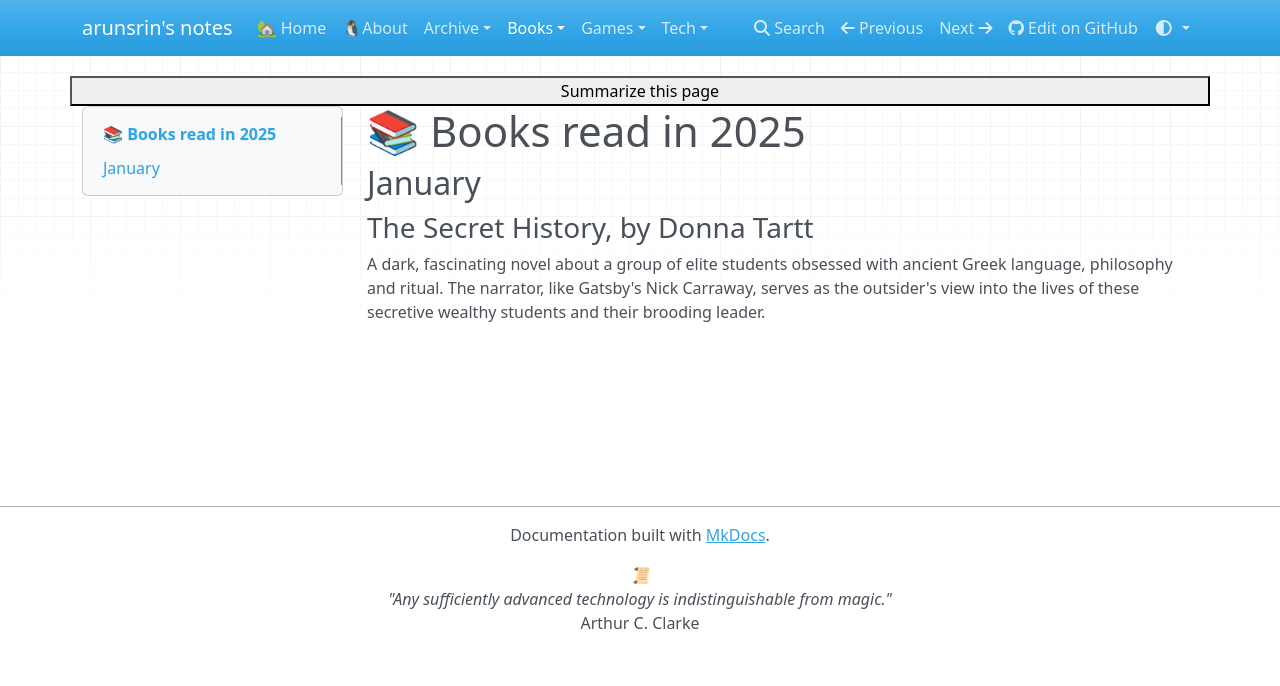
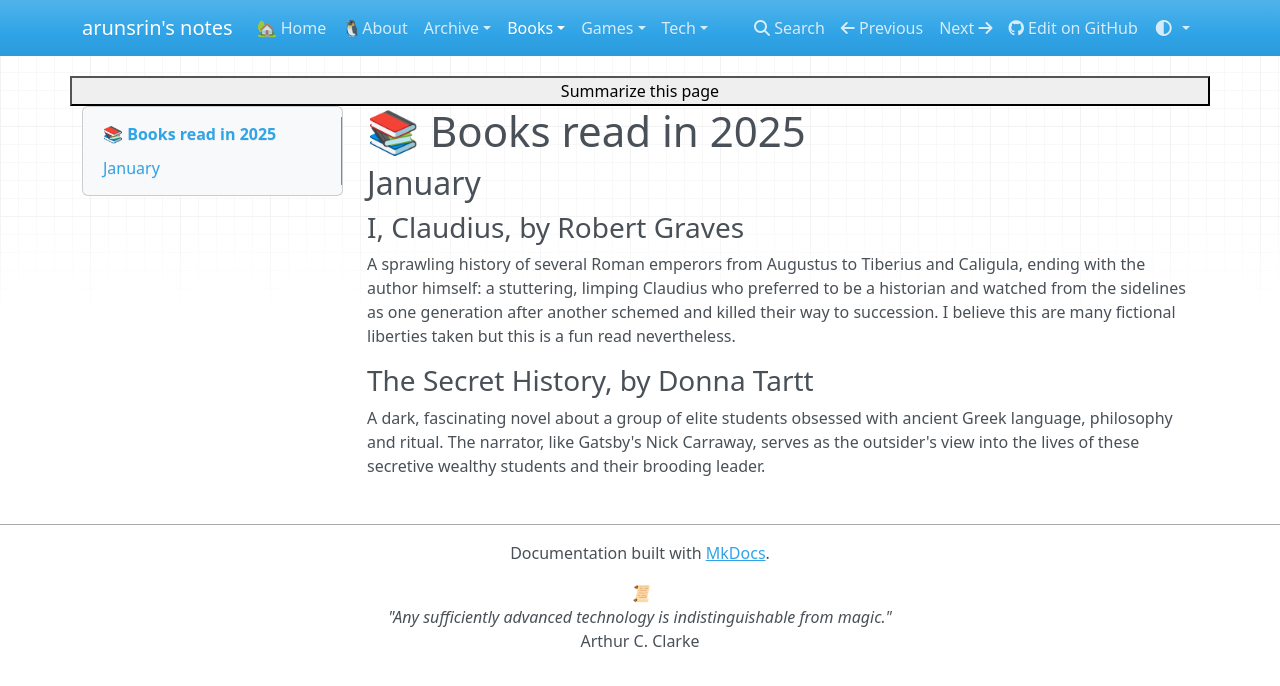
Before and after one commit to arunsrin/arunsrin.mkdocs, an MkDocs documentation site: the page built from home/books/2025.md, in a window 1280 px wide. Shown: the top 686 px of the page. Built offline with MkDocs 1.6.1, drawn with Linux system fonts in a browser that asks for light colours; nearby versions of some CDN libraries.

Commit message:
finished I, Claudius in Jan

```diff
--- a/home/books/2025.md
+++ b/home/books/2025.md
@@ -1,6 +1,14 @@
 # 📚 Books read in 2025
 
 ## January
+
+### I, Claudius, by Robert Graves
+
+A sprawling history of several Roman emperors from Augustus to Tiberius and
+Caligula, ending with the author himself: a stuttering, limping Claudius who
+preferred to be a historian and watched from the sidelines as one generation
+after another schemed and killed their way to succession. I believe this are
+many fictional liberties taken but this is a fun read nevertheless.
 
 ### The Secret History, by Donna Tartt
 
```
